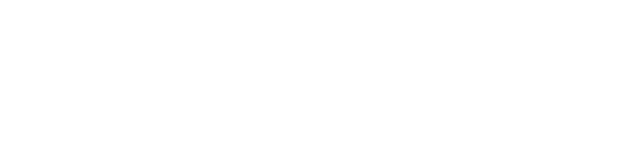
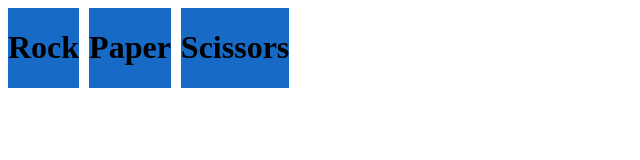
Before and after one commit to saleh-ioio/rock-paper-scissors-odinProject, a plain HTML site: page index.html in a window 1280 px wide. Shown: the whole page, without its empty margins (0-640 px from the left). Drawn offline with Linux system fonts and the light colour scheme.

Commit message:
start working on Ui side of project

```diff
--- a/index.html
+++ b/index.html
@@ -3,9 +3,26 @@
 <head>
     <meta charset="UTF-8">
     <meta name="viewport" content="width=device-width, initial-scale=1.0">
-    <title>Document</title>
+    <link rel="stylesheet" href="style.css">
+    <title>Rock paper Scrissors game</title>
 </head>
 <body>
+    <div class="buttons">
+        <div class="button rock">
+            <h1>Rock</h1>
+
+        </div>
+        <div class="button paper">
+            <h1>Paper</h1>
+
+        </div>
+        <div class="button scissors">
+            <h1>Scissors</h1>
+        </div>
+    </div>
+
+
+
     <script src="scripts/script.js"></script>
 
 </body>
--- a/scripts/script.js
+++ b/scripts/script.js
@@ -13,6 +13,16 @@ function getComputerChoice() {
     }
 
 }
+
+function hookEventToButtons(){
+
+   let rockElement   = document.querySelector('.rock');
+   let paperElement  = document.querySelector('paper');
+   let Scissors      = document.querySelector('paper');
+
+
+}
+
 
 function getUserChoice() {
     let userChoice =
--- /dev/null
+++ b/style.scss
@@ -0,0 +1,14 @@
+.buttons{
+    display: flex;
+    gap: 10px;
+}
+
+.button{
+    display: inline-block;
+    background-color: rgb(24, 106, 199);
+
+    &:hover{
+        background-color: black;
+        color: white;
+    }
+}
```
Also changed, not shown: style.css (added), 1 other file.
